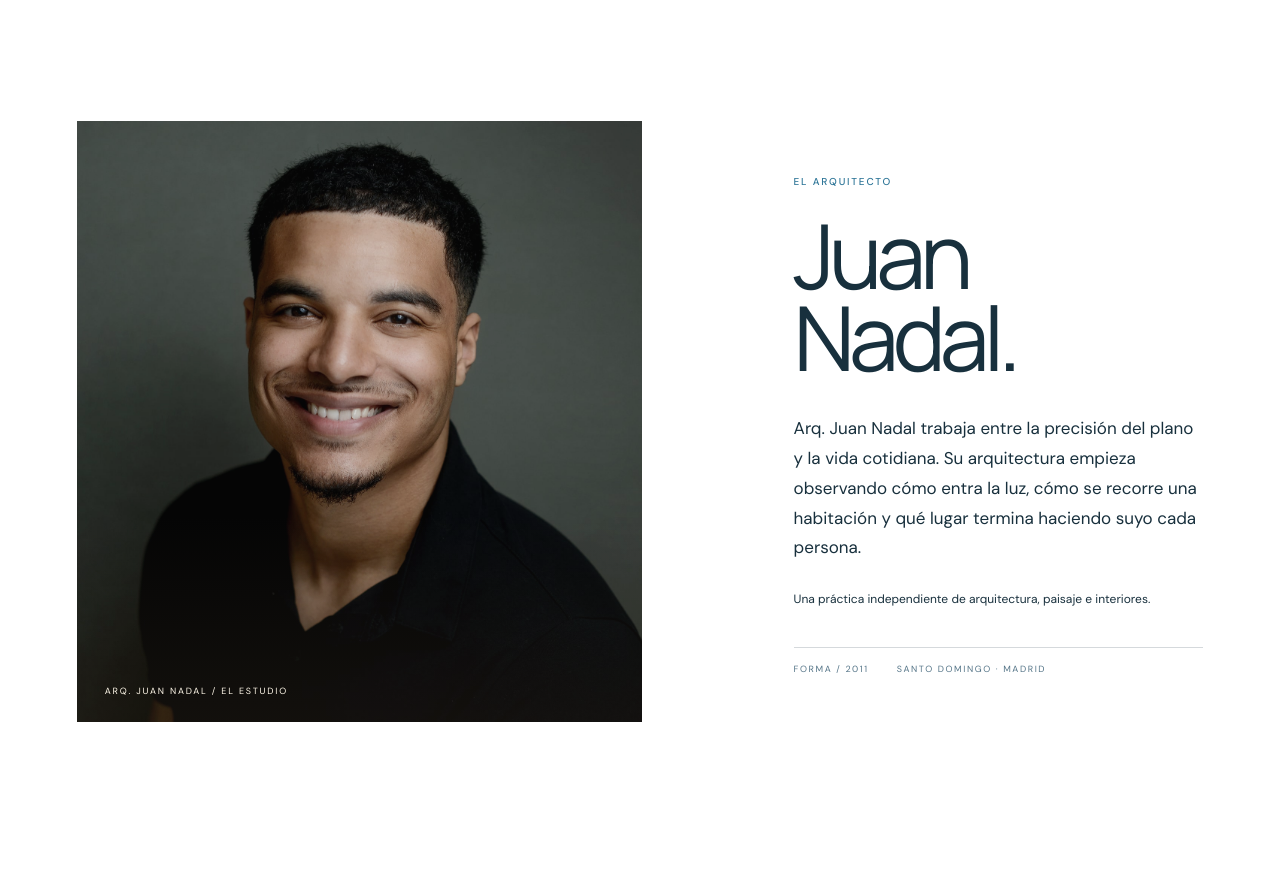
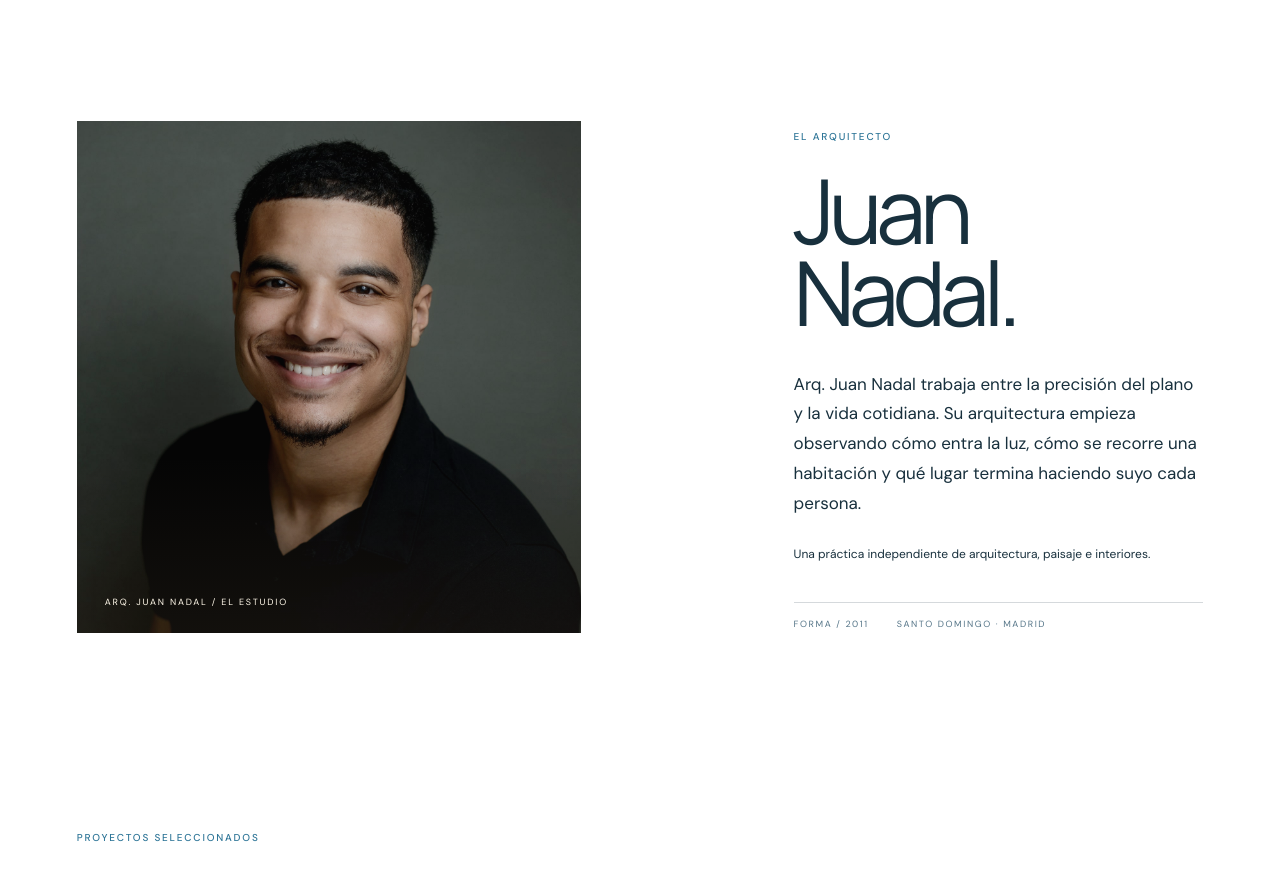
Before and after one commit to CristianJavierr/arquitecto, a React (Vite) app: page / in a window 1280 px wide. Shown: the part 3380-4252 px from the top of the page. Built offline with nearby package versions, Linux system fonts and the light colour scheme; no server answers.

Commit message:
Further reduce architect portrait

```diff
--- a/src/styles.css
+++ b/src/styles.css
@@ -191,5 +191,5 @@ html.is-page-loading,html.is-page-loading body{overflow:hidden}
 @media(prefers-reduced-motion:reduce){.page-loader,.page-loader.is-done{transition:none}.page-loader-track i{animation:none;transform:translateX(0)}}
 
 /* Keep the architect portrait slightly lighter in the composition. */
-.architect-photo{width:92%;height:clamp(400px,47vw,635px)}
-@media(max-width:650px){.architect-photo{width:94%;height:350px}}
+.architect-photo{width:82%;height:clamp(340px,40vw,540px)}
+@media(max-width:650px){.architect-photo{width:88%;height:300px}}
```
